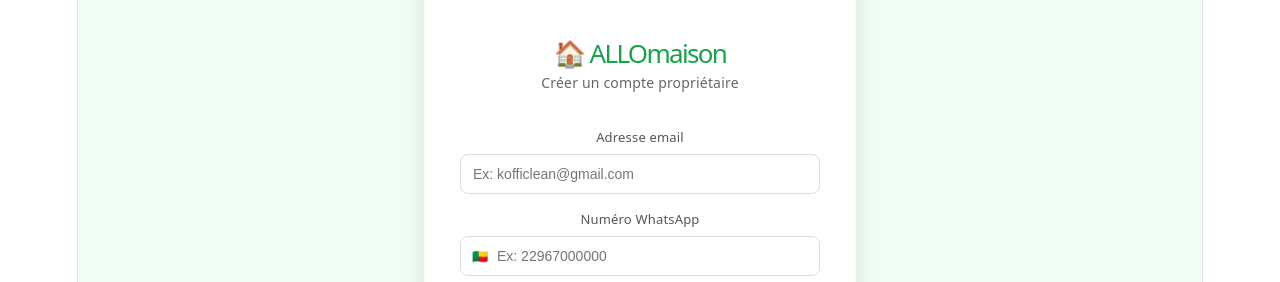
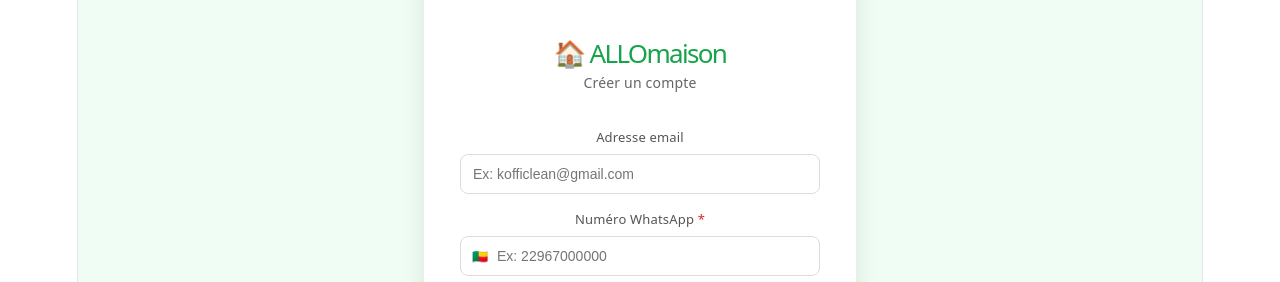
Before and after one commit to azerty1920092034-ship-it/allomaison, a React (Vite) app: page / in a window 1280 px wide. Shown: the part 168-450 px from the top of the page. Built offline with nearby package versions, Linux system fonts and the light colour scheme; no server answers.

Commit message:
Fix: page auth simplifiée sans mention propriétaire

```diff
--- a/src/pages/AuthPage.jsx
+++ b/src/pages/AuthPage.jsx
@@ -4,67 +4,68 @@
   createUserWithEmailAndPassword,
   signInWithEmailAndPassword
 } from "firebase/auth";
-import { doc, setDoc, updateDoc } from "firebase/firestore";
+import { doc, setDoc } from "firebase/firestore";
 
 export default function AuthPage() {
-  const [isNew, setIsNew]             = useState(true);
-  const [email, setEmail]             = useState("");
-  const [whatsapp, setWhatsapp]       = useState("");
-  const [password, setPassword]       = useState("");
+  const [isNew, setIsNew] = useState(true);
+  const [email, setEmail] = useState("");
+  const [whatsapp, setWhatsapp] = useState("");
+  const [password, setPassword] = useState("");
   const [showPassword, setShowPassword] = useState(false);
-  const [loading, setLoading]         = useState(false);
-  const [error, setError]             = useState("");
+  const [loading, setLoading] = useState(false);
+  const [error, setError] = useState("");
 
   const handleSubmit = async () => {
     setError("");
 
-    if (!email.trim())    return setError("❌ Entrez votre adresse email.");
+    if (!email.trim()) return setError("❌ Entrez votre adresse email.");
     if (!password.trim()) return setError("❌ Entrez un mot de passe.");
     if (password.length < 6) return setError("❌ Le mot de passe doit faire au moins 6 caractères.");
 
-    // ✅ Numéro WhatsApp obligatoire aussi à la CONNEXION
+    setLoading(true);
+    try {
+      if (isNew) {
+        // Inscription — WhatsApp obligatoire seulement à l'inscription
         const wp = whatsapp.replace(/[\s\-\+]/g, "");
         if (!/^\d{8,15}$/.test(wp))
           return setError("❌ Numéro WhatsApp invalide. Ex: 22967000000");
 
-    setLoading(true);
-    try {
-      if (isNew) {
-        // ── Inscription ───────────────────────────────────────────────────────
         const cred = await createUserWithEmailAndPassword(auth, email.trim(), password);
         await setDoc(doc(db, "users", cred.user.uid), {
-          email:     email.trim(),
-          whatsapp:  wp,
-          role:      "proprietaire",
+          email: email.trim(),
+          whatsapp: wp,
+          role: "proprietaire",
           dateInscription: new Date(),
-          actif:     true,
+          actif: true,
         });
       } else {
-        // ── Connexion : on se connecte puis on met à jour le numéro ──────────
+        // Connexion simple
         const cred = await signInWithEmailAndPassword(auth, email.trim(), password);
-        // ✅ Sauvegarde/met à jour le numéro WhatsApp à chaque connexion
+        if (whatsapp.trim()) {
+          const wp = whatsapp.replace(/[\s\-\+]/g, "");
           await setDoc(doc(db, "users", cred.user.uid), {
-          email:    email.trim(),
+            email: email.trim(),
             whatsapp: wp,
-        }, { merge: true }); // merge:true pour ne pas écraser les autres champs
+          }, { merge: true });
+        }
       }
     } catch (e) {
       const msg = {
-        "auth/email-already-in-use":  "❌ Cet email est déjà utilisé. Connectez-vous.",
-        "auth/invalid-email":         "❌ Adresse email invalide.",
-        "auth/wrong-password":        "❌ Mot de passe incorrect.",
-        "auth/user-not-found":        "❌ Aucun compte avec cet email.",
-        "auth/too-many-requests":     "❌ Trop de tentatives. Réessayez dans quelques minutes.",
-        "auth/invalid-credential":    "❌ Email ou mot de passe incorrect.",
+        "auth/email-already-in-use": "❌ Cet email est déjà utilisé. Connectez-vous.",
+        "auth/invalid-email": "❌ Adresse email invalide.",
+        "auth/wrong-password": "❌ Mot de passe incorrect.",
+        "auth/user-not-found": "❌ Aucun compte avec cet email.",
+        "auth/too-many-requests": "❌ Trop de tentatives. Réessayez dans quelques minutes.",
+        "auth/invalid-credential": "❌ Email ou mot de passe incorrect.",
       }[e.code] || ("❌ Erreur : " + e.message);
       setError(msg);
     }
     setLoading(false);
   };
 
-  const inputStyle = (hasError) => ({
+  const inputStyle = () => ({
     width: "100%", padding: "11px 12px",
-    border: hasError ? "1px solid #dc2626" : "1px solid #ddd",
+    border: "1px solid #ddd",
     borderRadius: "8px", fontSize: "14px",
     boxSizing: "border-box", outline: "none",
     transition: "border-color .2s",
@@ -84,10 +85,10 @@
           🏠 ALLOmaison
         </h1>
         <p style={{ textAlign: "center", color: "#666", marginBottom: "28px", fontSize: "14px" }}>
-          {isNew ? "Créer un compte propriétaire" : "Connexion propriétaire"}
+          {isNew ? "Créer un compte" : "Se connecter"}
         </p>
 
-        {/* ── Email ── */}
+        {/* Email */}
         <div style={{ marginBottom: "12px" }}>
           <p style={{ margin: "0 0 4px", fontSize: "13px", color: "#555" }}>Adresse email</p>
           <input
@@ -96,14 +97,15 @@
             value={email}
             onChange={(e) => { setEmail(e.target.value); setError(""); }}
             onKeyDown={(e) => e.key === "Enter" && handleSubmit()}
-            style={inputStyle(false)}
+            style={inputStyle()}
           />
         </div>
 
-        {/* ── WhatsApp — affiché à l'inscription ET à la connexion ── */}
+        {/* WhatsApp — seulement à l'inscription */}
+        {isNew && (
           <div style={{ marginBottom: "12px" }}>
             <p style={{ margin: "0 0 4px", fontSize: "13px", color: "#555" }}>
-            Numéro WhatsApp
+              Numéro WhatsApp <span style={{ color: "#dc2626" }}>*</span>
             </p>
             <div style={{ position: "relative" }}>
               <span style={{
@@ -115,18 +117,16 @@
                 placeholder="Ex: 22967000000"
                 value={whatsapp}
                 onChange={(e) => { setWhatsapp(e.target.value); setError(""); }}
-              style={{ ...inputStyle(false), paddingLeft: "36px" }}
+                style={{ ...inputStyle(), paddingLeft: "36px" }}
               />
             </div>
-          {/* ✅ Message différent selon inscription ou connexion */}
             <p style={{ fontSize: "11px", color: "#999", margin: "4px 0 0" }}>
-            {isNew
-              ? "Les locataires vous contacteront via ce numéro."
-              : "Entrez le numéro utilisé lors de la publication de votre maison."}
+              Les locataires vous contacteront via ce numéro.
             </p>
           </div>
+        )}
 
-        {/* ── Mot de passe ── */}
+        {/* Mot de passe */}
         <div style={{ marginBottom: "20px" }}>
           <p style={{ margin: "0 0 4px", fontSize: "13px", color: "#555" }}>Mot de passe</p>
           <div style={{ position: "relative" }}>
@@ -136,7 +136,7 @@
               value={password}
               onChange={(e) => { setPassword(e.target.value); setError(""); }}
               onKeyDown={(e) => e.key === "Enter" && handleSubmit()}
-              style={{ ...inputStyle(false), paddingRight: "80px" }}
+              style={{ ...inputStyle(), paddingRight: "80px" }}
             />
             <button
               onClick={() => setShowPassword(!showPassword)}
@@ -171,20 +171,16 @@
             fontSize: "15px", cursor: loading ? "not-allowed" : "pointer",
             fontWeight: "bold", transition: "background .2s",
           }}>
-          {loading
-            ? "⏳ Chargement..."
-            : isNew ? "Créer mon compte 🏡" : "Se connecter"}
+          {loading ? "⏳ Chargement..." : isNew ? "Créer mon compte 🏡" : "Se connecter"}
         </button>
 
         <p
-          onClick={() => { setIsNew(!isNew); setError(""); }}
+          onClick={() => { setIsNew(!isNew); setError(""); setWhatsapp(""); }}
           style={{
             textAlign: "center", marginTop: "18px", color: "#16a34a",
             cursor: "pointer", fontSize: "13px", textDecoration: "underline",
           }}>
-          {isNew
-            ? "Déjà un compte ? Se connecter"
-            : "Pas encore de compte ? S'inscrire"}
+          {isNew ? "Déjà un compte ? Se connecter" : "Pas encore de compte ? S'inscrire"}
         </p>
       </div>
     </div>
```
Lines whose indentation alone changed are shown as unchanged.
